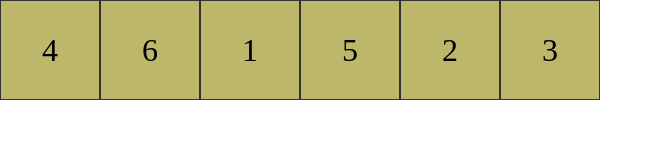
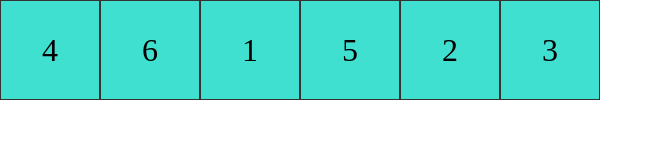
Before and after one commit to valost/lesson7, a plain HTML site: page index.html in a window 1280 px wide. Shown: the whole page, without its empty margins (0-663 px from the left). Drawn offline with Linux system fonts and the light colour scheme.

Commit message:
changed color

```diff
--- a/styles.css
+++ b/styles.css
@@ -13,7 +13,7 @@
     height: 100px;
     color: #000;
     font-size: 2rem;
-    background-color: darkkhaki;
+    background-color: turquoise;
     display: flex;
     justify-content: center;
     align-items: center;
```
